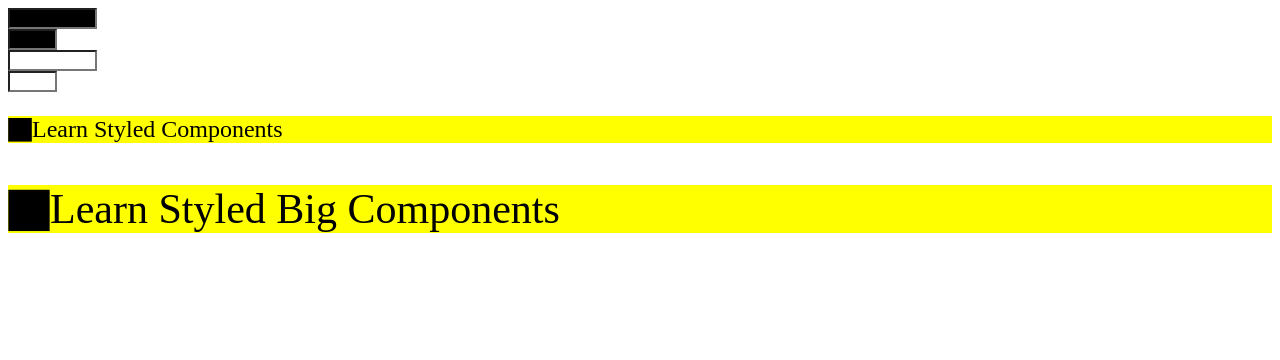
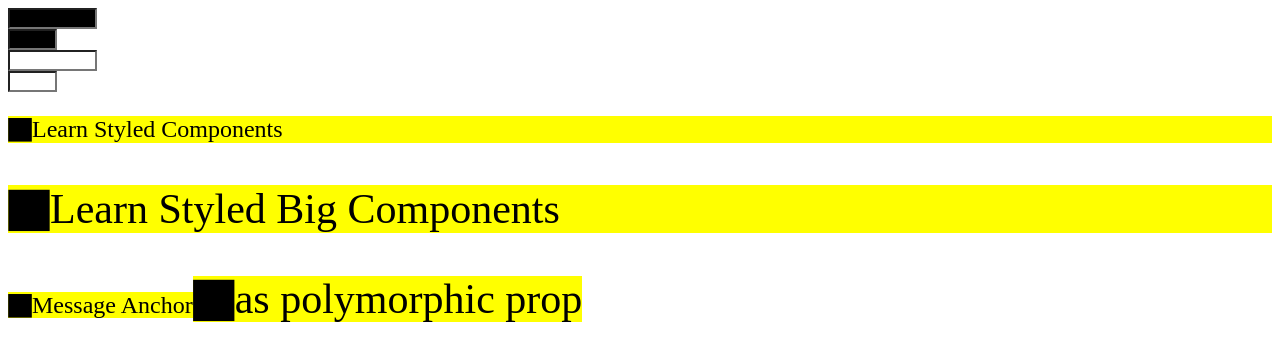
Before and after one commit to nakamura3/react-text-1, a React (Create React App) app in the folder learn-styled-components/: page / in a window 1280 px wide. Shown: the top 360 px of the page. Built offline with nearby package versions, Linux system fonts and the light colour scheme.

Commit message:
Add learn-styled-components (コンポーネントの切り替え)

```diff
--- a/learn-styled-components/src/App.js
+++ b/learn-styled-components/src/App.js
@@ -35,6 +35,8 @@ const Message = styled.p`
   }
 `;
 
+const MessageAnchor = Message.withComponent('a');
+
 function App() {
   return (
     <>
@@ -44,6 +46,8 @@ function App() {
       <div><InvertedInput small /></div>
       <Message>Learn Styled Components</Message>
       <Message size="big" >Learn Styled Big Components</Message>
+      <MessageAnchor>Message Anchor</MessageAnchor>
+      <Message size="big" as="a">as polymorphic prop</Message>
     </>
   );
 }
```
